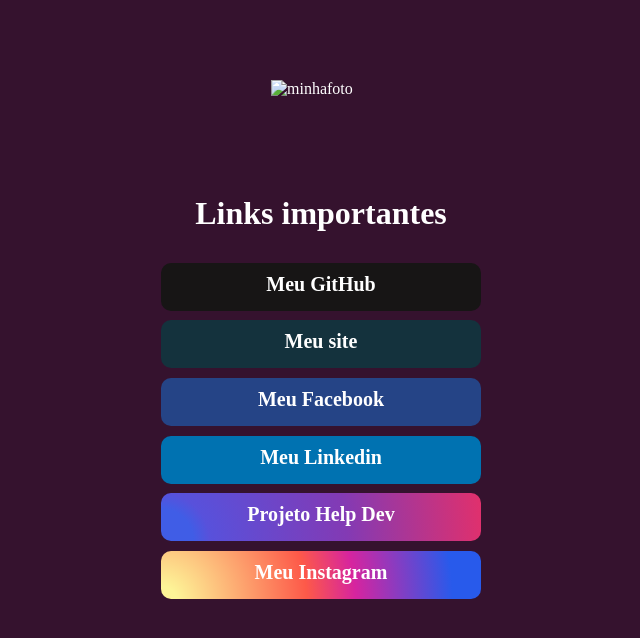
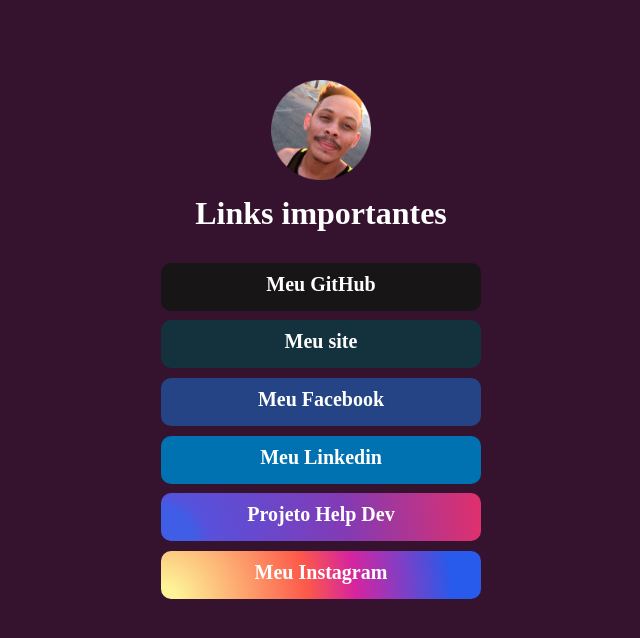
Before and after one commit to mferreiradb/meus-links, a plain HTML site: page index.html in a window 1280 px wide. Shown: the whole page, without its empty margins (319-959 px from the left). Drawn offline with Linux system fonts and the light colour scheme.

Commit message:
Update index.html

```diff
--- a/index.html
+++ b/index.html
@@ -14,7 +14,7 @@
     <div class="conteudo">
 
         <div class="div-imagem">
-            <img src="img/minha-foto.png" alt="minhafoto">
+            <img src="minha-foto.png" alt="minhafoto">
         </div>
 
 
```
